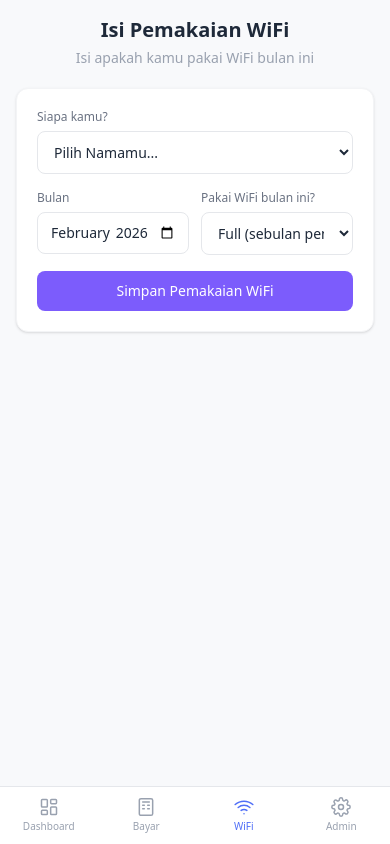
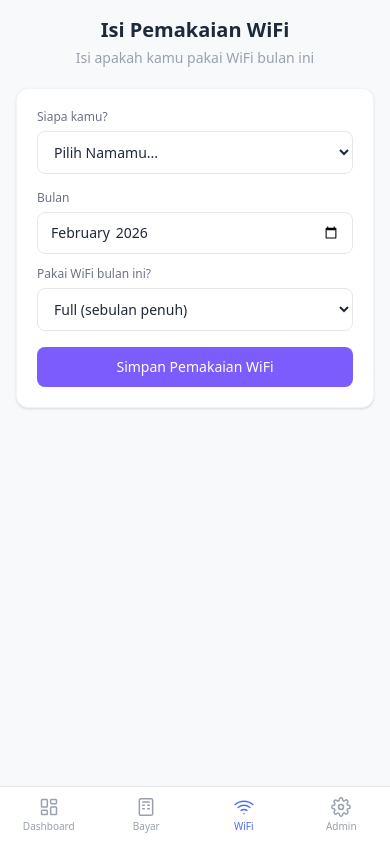
Before and after one commit to ryanekop/cashflow-kos-alhafidz, a Next.js app: page /wifi in a window 390 px wide. Built offline with nearby package versions, Linux system fonts and the light colour scheme.

Commit message:
fix: mobile overlapping on payment and WiFi pages
- Kas month/status grid: stack vertically on mobile
- WiFi month/level grid: stack vertically on mobile

```diff
--- a/app/payment/page.js
+++ b/app/payment/page.js
@@ -239,7 +239,7 @@
                                 </button>
                             </div>
                         )}
-                        <div className="grid grid-cols-2 gap-3">
+                        <div className="grid grid-cols-1 sm:grid-cols-2 gap-3">
                             <div>
                                 <label className="block text-xs text-gray-500 mb-1.5">Bulan</label>
                                 <input type="month" value={entry.month} onChange={e => updateKasEntry(i, "month", e.target.value)} className={inputCls} />
@@ -358,7 +358,7 @@
             {/* ===== PAYMENT METHOD ===== */}
             <div className="bg-white rounded-xl border border-gray-100 shadow-sm p-5 space-y-4">
                 <h3 className="text-sm font-semibold text-gray-700">Metode Pembayaran</h3>
-                <div className="grid grid-cols-2 gap-2.5">
+                <div className="grid grid-cols-2 sm:grid-cols-2 gap-2.5">
                     {paymentMethods.map(m => (
                         <button key={m.id} onClick={() => setPaymentMethod(m.id)}
                             className={`p-3 rounded-lg border text-left transition-all ${paymentMethod === m.id
--- a/app/wifi/page.js
+++ b/app/wifi/page.js
@@ -106,7 +106,7 @@
                     </select>
                 </div>
 
-                <div className="grid grid-cols-2 gap-3">
+                <div className="grid grid-cols-1 sm:grid-cols-2 gap-3">
                     <div>
                         <label className="block text-xs text-gray-500 mb-1.5">Bulan</label>
                         <input type="month" value={month} onChange={e => setMonth(e.target.value)} className={inputCls} />
```
